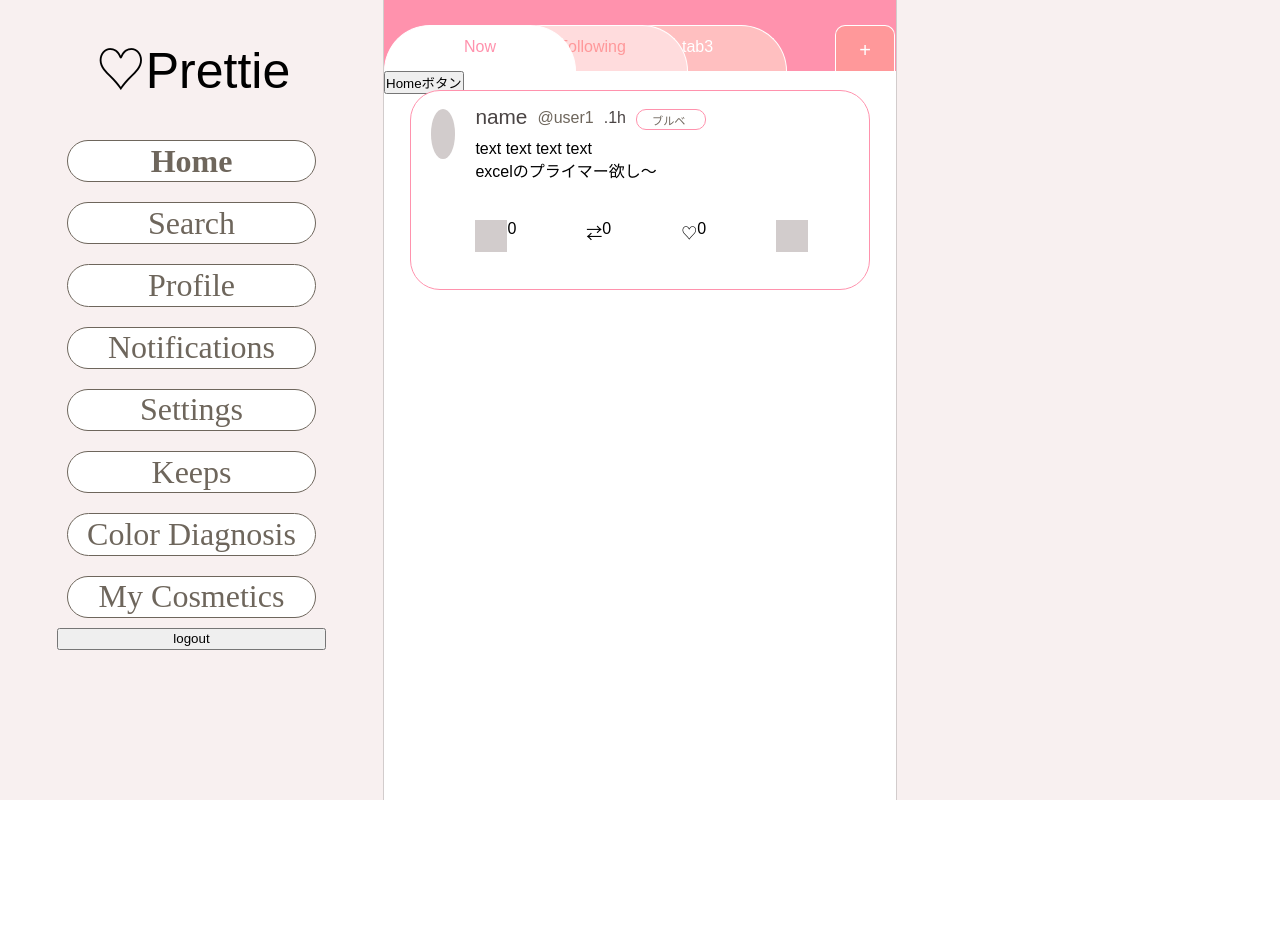
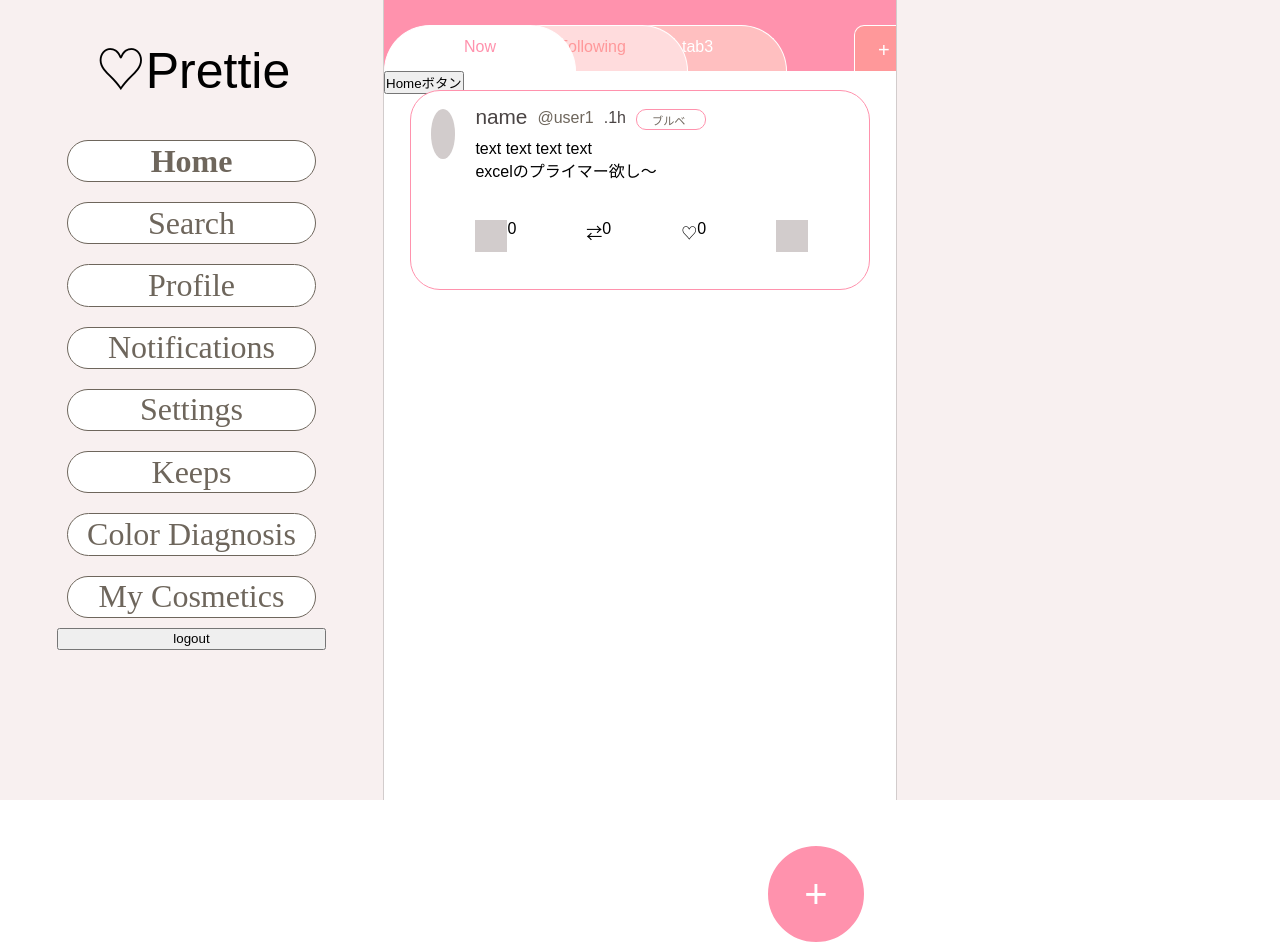
Before and after one commit to itc-s22025/Graduation_Task, a Next.js app in the folder frontend/: page /Home in a window 1280 px wide. Before the commit the page ends 800 px from the top, so only its background shows below. Built offline with nearby package versions, Linux system fonts and the light colour scheme; no server answers; a web font is replaced by a local one.

Commit message:
一旦push

```diff
--- a/frontend/src/app/Home/page.js
+++ b/frontend/src/app/Home/page.js
@@ -6,6 +6,7 @@ import withAuth from "@/components/withAuth";
 import {useRouter} from "next/navigation";
 import Header from "@/components/header";
 import Post from "@/components/post";
+import s from "@/app/Home/page.module.css"
 
 const Home = () => {
     const router = useRouter();
@@ -17,9 +18,11 @@ const Home = () => {
     return(
         <>
             <MainLayout>
-                <Header firstTabText="Now" secondTabText="Following" thirdTabText="tab3" firstTabContent={<Post/>}
-                        additionalFeatures={homeAdditionalFeatures} pageType="home"/>
-                <PostButton/>
+                <div className={s.allContainer}>
+                    <Header firstTabText="Now" secondTabText="Following" thirdTabText="tab3" firstTabContent={<Post/>}
+                            additionalFeatures={homeAdditionalFeatures} pageType="home"/>
+                    <PostButton/>
+                </div>
             </MainLayout>
         </>
     )
--- a/frontend/src/app/Home/page.module.css
+++ b/frontend/src/app/Home/page.module.css
@@ -1,7 +1,4 @@
-.all{
-    /*border: #000fff 1px solid;*/
-    margin-top: 3px;
-    padding: 10px;
-    height: 92vh;
-    width: 100%;
+.allContainer{
+    position: absolute;
+    left: 30vw;
 }
--- a/frontend/src/app/MyCosmetics/page.module.css
+++ b/frontend/src/app/MyCosmetics/page.module.css
@@ -1,7 +1,13 @@
 @import url('https://fonts.googleapis.com/css2?family=Zen+Maru+Gothic:wght@300;400;500;700;900&display=swap');
 
+.allContainer{
+    position: absolute;
+    left: 30vw;
+    width: 40vw;
+}
+
 .headerContainer {
-    /*border: 1px solid red;*/
+    position: fixed;
     background-color: #FF92AD;
     width: 40vw;
     height: 100px;
@@ -16,9 +22,14 @@
 
 
 .searchAndAddContainer{
-    /*border: 1px solid red;*/
-    height: 62px;
-    margin-top: 80px;
+    /*border: 1px solid #007bff;*/
+    background-color: #fff;
+    position: fixed;
+    top: 12vh;
+    height: 160px;
+    width: 40vw;
+    margin-top: 19px;
+    padding-top: 80px;
     display: flex;
 }
 
@@ -98,6 +109,10 @@
     font-weight: 600;
 }
 
+.itemsContainer{
+    margin-top: 300px;
+}
+
 
 /*responsive*/
 @media (max-width: 1200px) {
--- a/frontend/src/app/Profile/page.js
+++ b/frontend/src/app/Profile/page.js
@@ -75,6 +75,8 @@ const Profile = () => {
     return (
         <>
             <MainLayout>
+
+                <div className={s.allContainer}>
                     {/*ヘッダー画像*/}
                     <div className={s.header}></div>
 
@@ -141,6 +143,8 @@ const Profile = () => {
                             </div>
                         </div>
                     )}
+                </div>
+
             </MainLayout>
         </>
     );
--- a/frontend/src/app/Profile/profile.module.css
+++ b/frontend/src/app/Profile/profile.module.css
@@ -1,3 +1,8 @@
+.allContainer{
+    position: absolute;
+    left: 30vw;
+}
+
 .header{
     background-color: #FF92AD;
     display: flex;
@@ -27,16 +32,6 @@
     padding: 20px 20px 0 20px;
     height: 300px;
     width: 99%;
-}
-
-.banner {
-    position: relative;
-}
-
-.bannerImage {
-    width: 100%;
-    height: 200px;
-    object-fit: cover;
 }
 
 .infoContainer{
@@ -100,7 +95,7 @@
     height: 150px;
     position: absolute;
     top: 12vh;
-    left: 33vw;
+    left: 3vw;
     line-height: 94px;
     background-color: #d0c0c0;
     border: 3px solid #F8F0F0;
--- a/frontend/src/components/header.js
+++ b/frontend/src/components/header.js
@@ -4,7 +4,6 @@ import s from '@/styles/header.module.css';
 import { Tab, Tabs, TabList, TabPanel } from "react-tabs";
 import { useState } from "react";
 import AddTab from "@/components/addTab";
-import addTab from "@/components/addTab";
 
 const Header = ({ firstTabText, secondTabText, thirdTabText, firstTabContent, additionalFeatures, pageType }) => {
     // state
--- a/frontend/src/styles/addTab.module.css
+++ b/frontend/src/styles/addTab.module.css
@@ -3,7 +3,6 @@
     width: 30vw;
     height: 320px;
 
-    /*background: beige;*/
 }
 
 .h1{
--- a/frontend/src/styles/header.module.css
+++ b/frontend/src/styles/header.module.css
@@ -100,7 +100,7 @@
 
 .add{
     position: absolute;
-    right: 30vw;
+    left: 36.7vw;
     background: #FF989A;
     margin-top: 25px;
     margin-right: 1px;
--- a/frontend/src/styles/leftbar_for_home.module.css
+++ b/frontend/src/styles/leftbar_for_home.module.css
@@ -5,6 +5,7 @@
     width: 30vw;
     height: 100vh;
     border-right: 1px solid #D2CCCC;
+    position: fixed;
 }
 
 .logo{
--- a/frontend/src/styles/post.module.css
+++ b/frontend/src/styles/post.module.css
@@ -1,7 +1,7 @@
 .all{
     position: absolute;
     top: 10vh;
-    right: 32vw;
+    left: 2vw;
 
     margin: 10px auto 10px;
     padding: 8px 10px 8px;
```
Also changed, not shown: frontend/src/app/MyCosmetics/page.js (+11 -5 lines). Lines whose indentation alone changed are shown as unchanged.
